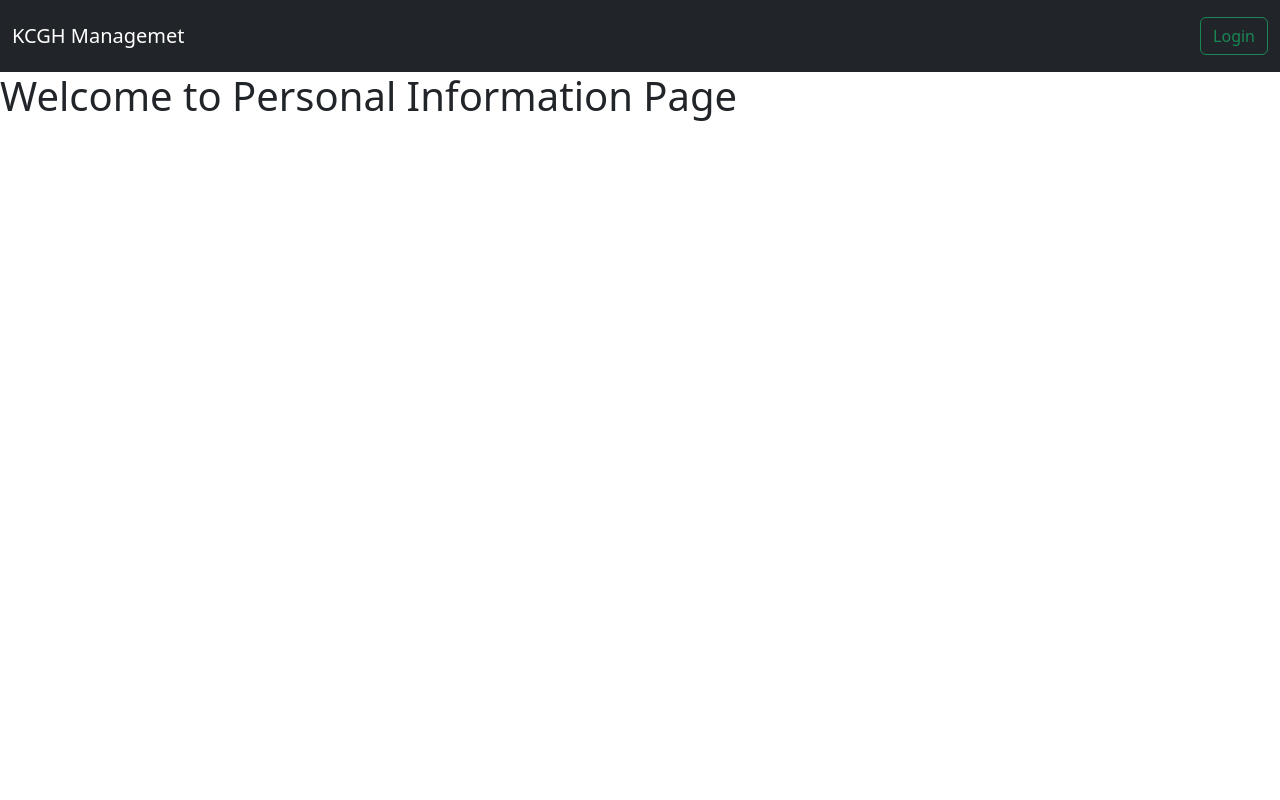
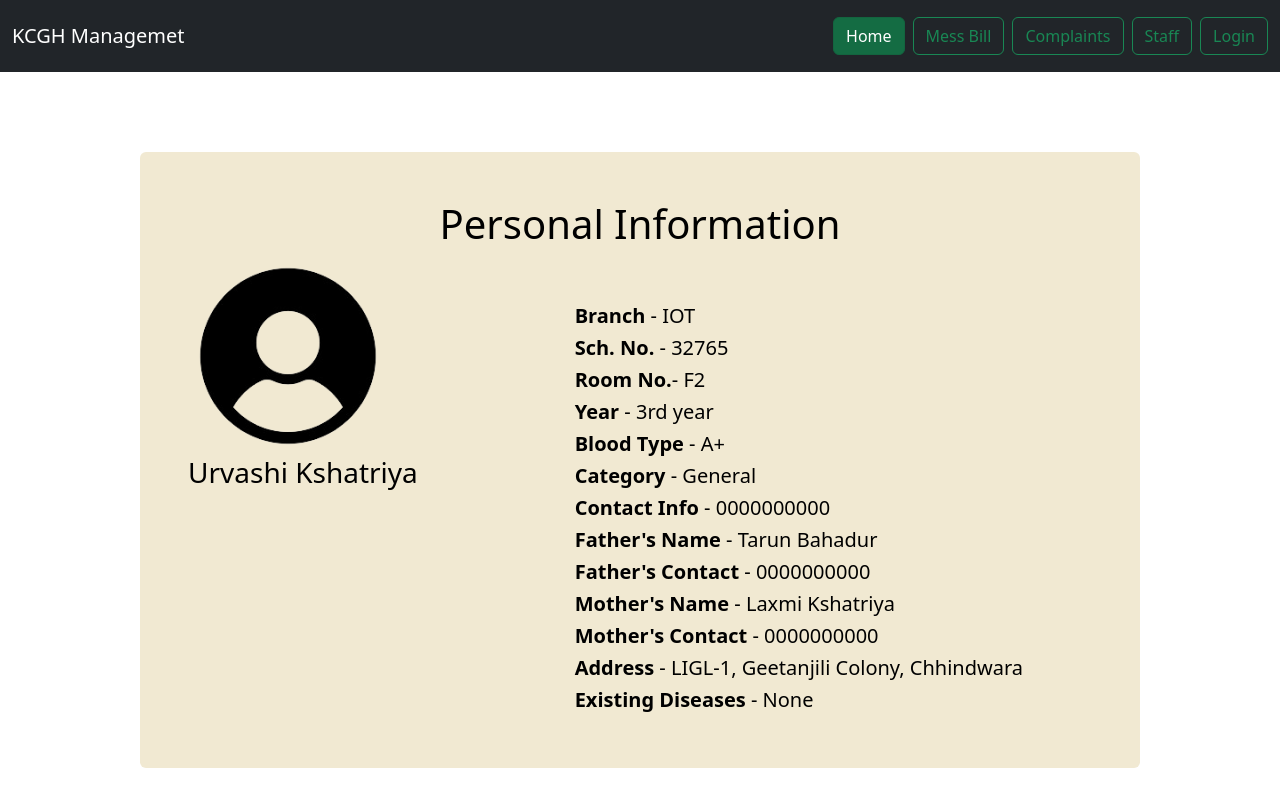
Before and after one commit to urvashitech/kcgh_management, a Django app: page /personalInfo in a window 1280 px wide. Run offline with Django 5.2, Linux system fonts and the light colour scheme.

Commit message:
Personal Info Page has been created

```diff
--- a/mess/templates/components/navBar.html
+++ b/mess/templates/components/navBar.html
@@ -12,9 +12,18 @@
 
 
       </ul>
-        <form class="d-flex" role="search">
-            <button class="btn btn-outline-success" type="submit" data-target="#login">Login</button>
-          </form>
+      <div class="d-grid gap-2 d-md-flex justify-content-md-end">
+
+        <button type="button" class="btn btn-success active" data-bs-toggle="button">Home</button>
+
+        <button type="button" class="btn btn-outline-success">Mess Bill</button>
+        <button type="button" class="btn btn-outline-success">Complaints</button>
+        <button type="button" class="btn btn-outline-success">Staff</button>
+        <button type="button" class="btn btn-outline-success" data-bs-toggle="modal" data-bs-target="#loginModal">
+            Login
+        </button>
+
+      </div>
   </div>
 
     </div>
--- a/mess/templates/personalInfo.html
+++ b/mess/templates/personalInfo.html
@@ -3,9 +3,32 @@
 {% block body %}
 
     {% include "components/navbar.html" %}
-    <div class="row">
-        <div class="col-md-12">
-            <h1>Welcome to Personal Information Page</h1>
+    <div class="d-flex justify-content-center align-items-start" style="height: 80vh; margin-top: 80px;">
+        <div class="container text-white p-5 rounded" style="background: #f1e9d2; color: black !important; max-width: 1000px;">
+            <h1 class="text-center" style="color: black;">Personal Information</h1>
+            <div class="row">
+                <div class="col-md-5 ">
+                    <img src="/static/images/images-removebg-preview.png " class="p-0 m-0" alt="Logo" style="height: 200px;">
+                    <h3>Urvashi Kshatriya</h3>
+                </div>
+
+                <div class="col-md-7 mt-5 align-items-center">
+                    <h5><strong>Branch</strong> - IOT</h5>
+                    <h5><strong>Sch. No.</strong>  - 32765</h5>
+                    <h5><strong>Room No.</strong>- F2</h5>
+                    <h5><strong>Year</strong> - 3rd year</h5>
+                    <h5><strong>Blood Type</strong> - A+</h5>
+                    <h5><strong>Category</strong> - General</h5>
+                    <h5><strong>Contact Info</strong> - 0000000000</h5>
+                    <h5><strong>Father's Name</strong> - Tarun Bahadur</h5>
+                    <h5><strong>Father's Contact</strong> - 0000000000</h5>
+                    <h5><strong>Mother's Name</strong> - Laxmi Kshatriya</h5>
+                    <h5><strong>Mother's Contact</strong> - 0000000000</h5>
+                    <h5><strong>Address</strong> - LIGL-1, Geetanjili Colony, Chhindwara</h5>
+                    <h5><strong>Existing Diseases</strong> - None</h5>
+                </div>
+
+            </div>
 
         </div>
     </div>
```
Also changed, not shown: mess/templates/components/navBar2.html (deleted, +0 -30 lines), mess/templates/home.html (+12 -4 lines), mess/templates/studentProf.html (+0 -14 lines). Lines whose indentation alone changed are shown as unchanged.
